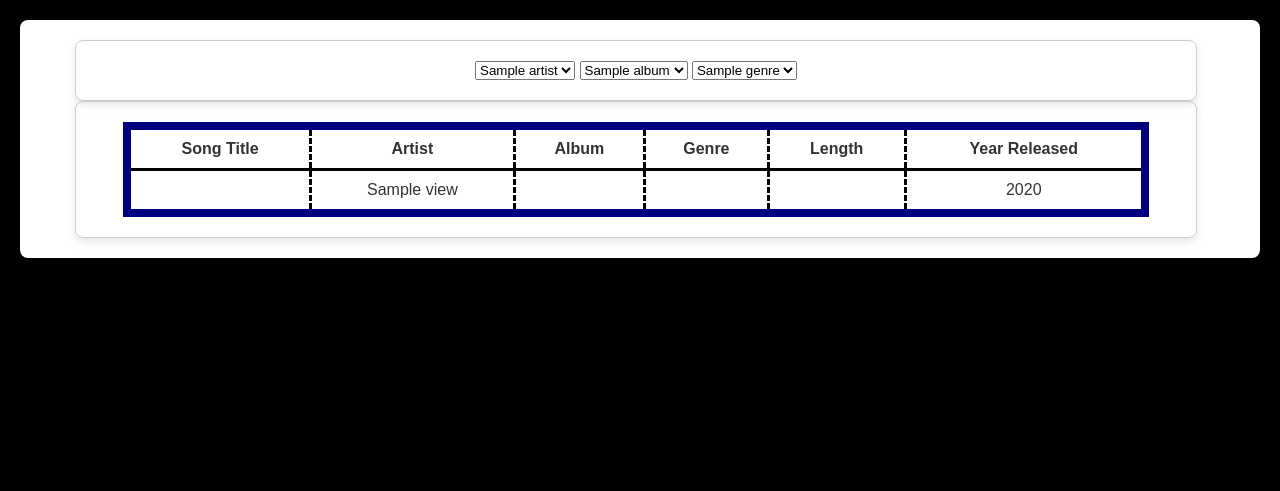
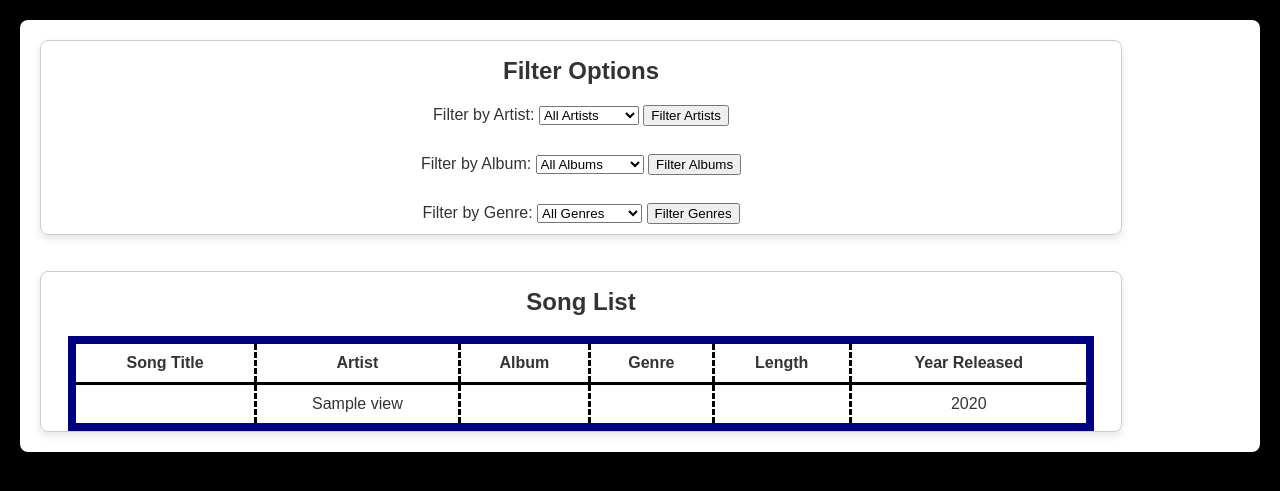
Before and after one commit to mdmontes94/CIS-241-Final-Project, a PHP site: page /index.php?action=list in a window 1280 px wide. Shown: the top 491 px of the page. Run offline with PHP 8.4, Linux system fonts and the light colour scheme; tables that the repository leaves empty or names only in its code hold one stand-in row (values such as "Sample post"); data that the repository does not hold is empty.

Commit message:
Added functionality to have the song list dynamically filtered

```diff
--- a/assets/list.css
+++ b/assets/list.css
@@ -39,12 +39,10 @@ body {
 
 .sub-container {
     border: 1px solid #ccc;
-    padding: 20px;
     border-radius: 8px;
     width: 90%;
     text-align: center;
     box-shadow: 0 4px 8px rgba(0, 0, 0, 0.1);
-    margin-left: 35px;
 }
 
 .songs {
@@ -71,6 +69,6 @@ h1 {
     margin-bottom: 20px;
 }
 
-h3 {
-    text-align: center;
+form {
+    margin-bottom: 10px;
 }
--- a/views/list_view.php
+++ b/views/list_view.php
@@ -1,6 +1,3 @@
-<?php
-?>
-
 <!DOCTYPE html>
 <html lang="en">
     <head>
@@ -8,28 +5,51 @@
         <meta name="viewport" content="width=device-width, initial-scale=1.0">
         <title>List View</title>
         <link rel="stylesheet" href="./assets/list.css">
+        <script>window.songListData = <?php echo json_encode($songList); ?>;</script>
+        <script src="./assets/filterList.js"></script>
     </head>
     <body>
         <div class="container">
-            <div class ="sub-container">
-                <select>
+            <div class="sub-container">
+                <h1>Filter Options</h1>
+                <form id="artistForm">
+                    <label>Filter by Artist:</label>
+                    <select id="artistSelect">
+                        <option value="">All Artists</option>
                         <?php foreach($artists as $artist) : ?>
-                    <option><?php echo $artist['artist_name']; ?></option>
+                        <option value="<?php echo $artist['artist_name']; ?>"><?php echo $artist['artist_name']; ?></option>
                         <?php endforeach; ?>
                     </select>
-                <select>
+                    <button type="submit">Filter Artists</button>
+                </form>
+                <br>
+                <form id="albumForm">
+                    <label>Filter by Album:</label>
+                    <select id="albumSelect">
+                        <option value="">All Albums</option>
                         <?php foreach($albums as $album) : ?>
-                    <option><?php echo $album['album_title']; ?></option>
+                        <option value="<?php echo $album['album_title']; ?>"><?php echo $album['album_title']; ?></option>
                         <?php endforeach; ?>
                     </select>
-                <select>
+                    <button type="submit">Filter Albums</button>
+                </form>
+                <br>
+                <form id="genreForm">
+                    <label>Filter by Genre:</label>
+                    <select id="genreSelect">
+                        <option value="">All Genres</option>
                         <?php foreach($genres as $genre) : ?>
-                    <option><?php echo $genre['genre_name']; ?></option>
+                        <option value="<?php echo $genre['genre_name']; ?>"><?php echo $genre['genre_name']; ?></option>
                         <?php endforeach; ?>
                     </select>
+                    <button type="submit">Filter Genres</button>
+                </form>
             </div>
+            <br><br>
             <div class="sub-container">
-                <table class="songs">
+                <h1>Song List</h1>
+                <table id="songTable" class="songs">
+                    <thead>
                         <tr>
                             <th>Song Title</th>
                             <th>Artist</th>
@@ -38,6 +58,8 @@
                             <th>Length</th>
                             <th>Year Released</th>
                         </tr>
+                    </thead>
+                    <tbody id="songTableBody">
                         <?php foreach ($songList as $song) : ?>
                         <tr>
                             <td><?php echo $song['song_title']; ?></td>
@@ -48,6 +70,7 @@
                             <td><?php echo $song['year_released']; ?></td>
                         </tr>
                         <?php endforeach; ?>
+                    </tbody>
                 </table>
             </div>
         </div>
```
Also changed, not shown: assets/filterList.js (added, +36 -0 lines). Lines whose indentation alone changed are shown as unchanged.
